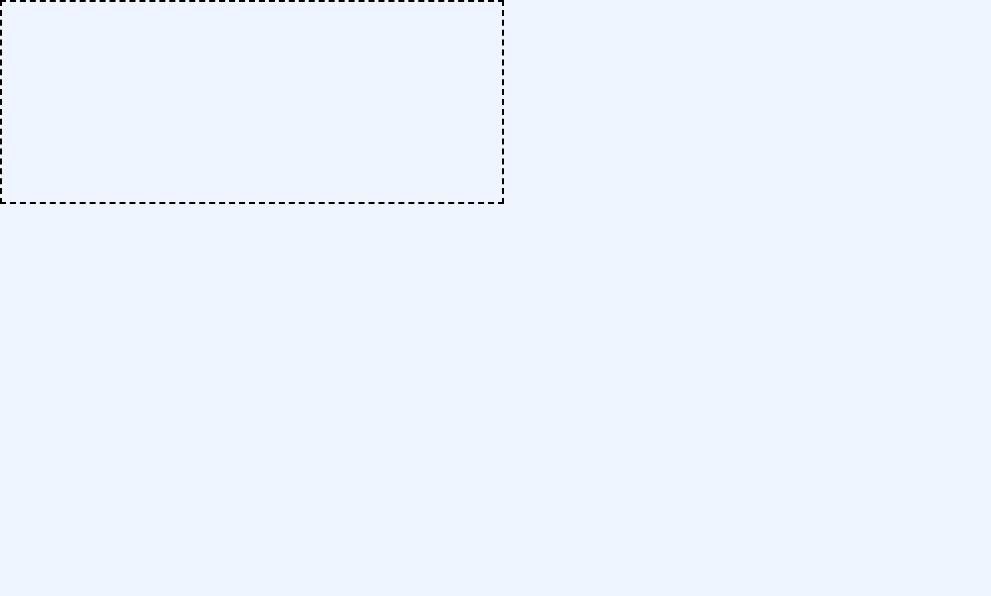
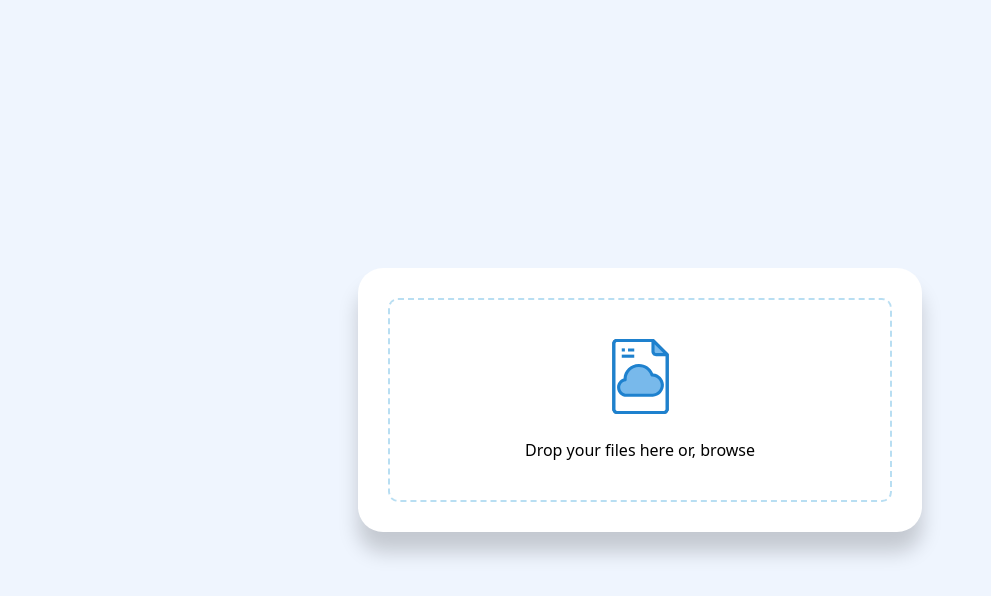
Before and after one commit to ShubhaamTiwary/File-Sharing-App, a plain HTML site: page index.html in a window 1280 px wide. Shown: the whole page, without its empty margins (0-991 px from the left). Drawn offline with Linux system fonts and the light colour scheme.

Commit message:
Animated button

```diff
--- a/index.html
+++ b/index.html
@@ -11,8 +11,11 @@
     <section class="upload-container">
         <div class="drop-zone">
             <div class="icon-container">
-
+                <img src="./file.svg" alt="fileIcon" class="center" draggable="false">
+                <img src="./file.svg" alt="fileIcon" class="left" draggable="false">
+                <img src="./file.svg" alt="fileIcon" class="right" draggable="false">
             </div>
+            <div class="title">Drop your files here or, <span class="browsebtn">browse</span></div>
         </div>
     </section>
 </body>
--- a/style.css
+++ b/style.css
@@ -1,5 +1,6 @@
 :root{
     --main-bg-color:#eff5fe;
+    --border-color: #0288d147;
 }
 body,html{
     font-family: system-ui;
@@ -8,9 +9,54 @@ body,html{
     padding: 0%;
     margin: 0;
 }
+body,.drop-zone{
+    display: flex;
+    align-items: center;
+    justify-content: center;
+    flex-direction: column;
+}
+.upload-container{
+    background: #ffffff;
+    border-radius: 25px;
+    box-shadow: 0px 20px 20px #0000002e;
+}
 
 .drop-zone{
     width: 500px;
     min-height: 200px;
-    border: 2px dashed;
+    border: 2px dashed var(--border-color);
+    margin: 30px;
+    border-radius: 10px;
 }
+
+.icon-container{
+    width: 75px;
+    height: 100px;
+    position: relative;
+}
+
+.icon-container img{
+    width: 75px;
+    position: absolute;
+    transform-origin: bottom;
+    transition: transform 250ms ease-in-out ;
+}
+
+.icon-container .center{
+    z-index: 2;
+}
+.icon-container .right, .icon-container .left{
+    filter: grayscale(.3);
+}
+
+.dragged icon-container .right{
+    transform: rotate(10deg) translateX(20px) scale(.9);
+    transform-origin: bottom;
+}
+.dragged icon-container .left{
+    transform: rotate(-10deg) translateX(-20px) scale(.9);
+    transform-origin: bottom;
+}
+.dragged icon-container .center{
+    transform: translateY(-5px);
+}
```
Also changed, not shown: file.svg (added).
